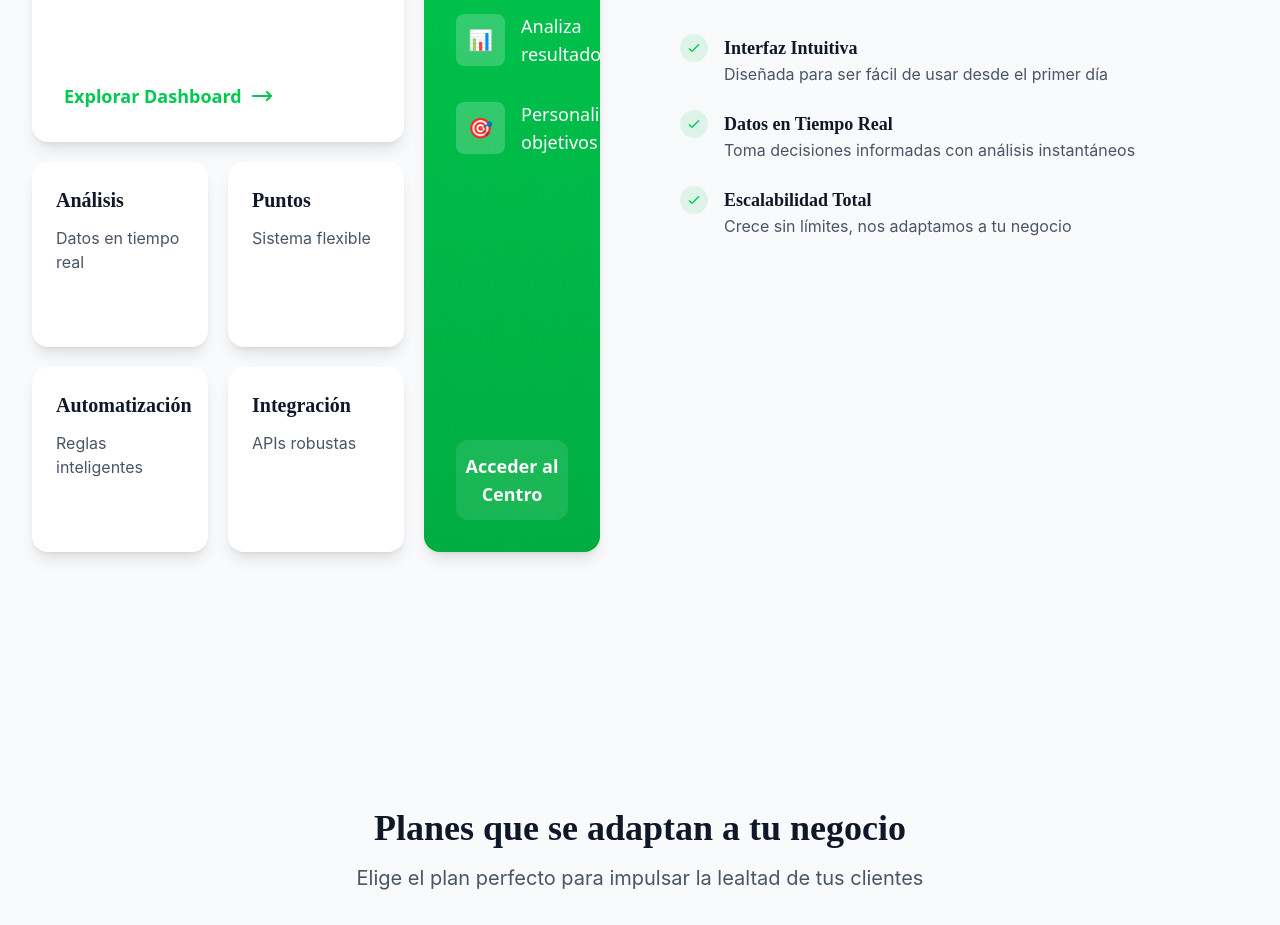
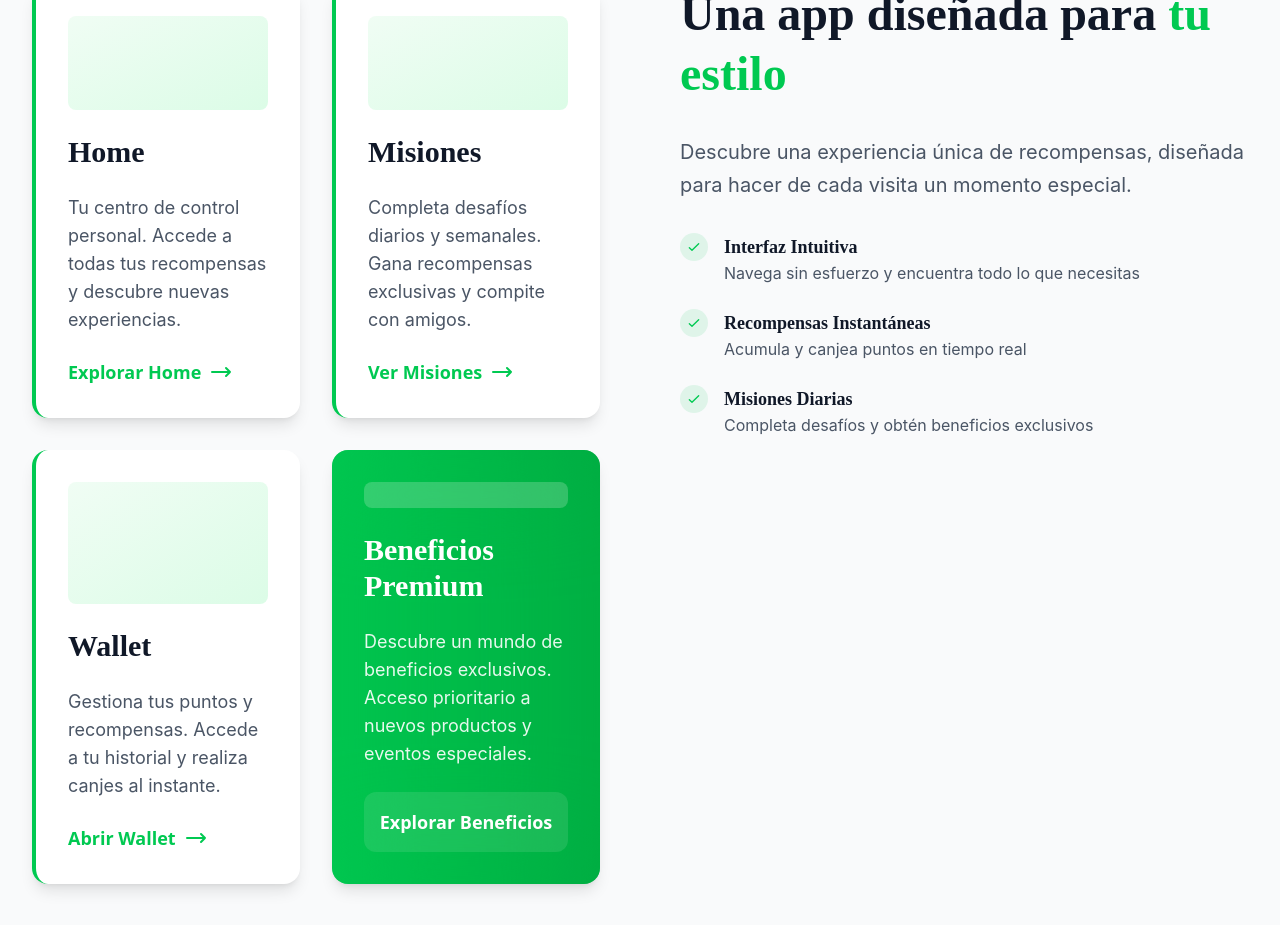
Before and after one commit to EdgarVMora/latte-saas, a React (Vite) app: page / in a window 1280 px wide. Shown: the part 1860-2785 px from the top of the page. Built offline with nearby package versions, Linux system fonts and the light colour scheme.

Commit message:
Redesign the homepage features section with a new layout and focus on user experience

```diff
--- a/src/pages/Home.jsx
+++ b/src/pages/Home.jsx
@@ -42,12 +42,12 @@ const Home = () => {
   return (
     <div>
       {/* Hero Section */}
-      <section className="relative overflow-hidden bg-gray-50 py-20 sm:py-32">
+      <section id="hero" className="relative overflow-hidden bg-gray-50 py-20 sm:py-32">
         <div className="max-w-7xl mx-auto px-4 sm:px-6 lg:px-8">
-          <div className="grid grid-cols-1 lg:grid-cols-2 gap-12 items-center">
+          <div className="grid grid-cols-1 lg:grid-cols-[1.3fr_1.7fr] gap-12 items-center">
             {/* Lado izquierdo - Texto principal */}
             <div className="space-y-8">
-              <h1 className="text-6xl font-bold leading-tight text-gray-900 font-[Poppins]">
+              <h1 className="text-6xl font-bold leading-tight text-gray-900 font-[Poppins] text-center">
                 Recompensas que{' '}
                 <span className="text-green-500">transforman</span> la lealtad
               </h1>
@@ -58,7 +58,7 @@ const Home = () => {
                 <button className="px-8 py-4 bg-green-500 text-white rounded-lg text-lg font-semibold hover:bg-green-600 transition-colors duration-300 shadow-lg hover:shadow-green-500/25">
                   Comienza Gratis
                 </button>
-                <button className="px-8 py-4 border border-gray-300 text-gray-700 rounded-lg text-lg font-semibold hover:bg-gray-200 transition-colors duration-300">
+                <button className="px-6 py-3 border border-gray-300 text-gray-700 rounded-md text-base font-semibold hover:bg-gray-200 transition-colors duration-300">
                   Ver Demo
                 </button>
               </div>
@@ -69,7 +69,7 @@ const Home = () => {
               <img
                 src={starAndGift}
                 alt="Dashboard de Recompensas"
-                className="block w-full max-w-3xl mx-auto object-cover"
+                className="block w-auto max-w-4xl mx-auto object-cover"
               />
             </div>
           </div>
@@ -77,7 +77,7 @@ const Home = () => {
       </section>
 
       {/* Benefits Section */}
-      <section className="bg-white py-20">
+      <section id="funciones" className="bg-white py-20">
         <div className="max-w-7xl mx-auto px-4 sm:px-6 lg:px-8">
           <div className="text-center mb-16">
             <h2 className="text-5xl font-bold text-gray-900 font-[Poppins] mb-4">
@@ -147,24 +147,27 @@ const Home = () => {
         </div>
       </section>
 
-      {/* Sección Cómo Funciona */}
-      <section className="bg-gray-50 py-32">
+      {/* App functionality section */}
+      <section id="beneficios" className="bg-gray-50 py-32">
         <div className="max-w-7xl mx-auto px-4 sm:px-6 lg:px-8">
           <div className="grid grid-cols-1 lg:grid-cols-2 gap-20 items-start">
             {/* Grid del lado izquierdo */}
-            <div className="grid grid-cols-3 grid-rows-4 gap-5 h-[800px]">
-              {/* Panel Principal - Dashboard */}
-              <div className="col-span-2 row-span-2 bg-white rounded-2xl shadow-lg p-8 hover:shadow-xl transition-shadow duration-300 group">
+            <div className="grid grid-cols-2 grid-rows-2 gap-8 h-[900px]">
+              {/* Panel Principal - Home */}
+              <div className="bg-white rounded-2xl shadow-lg p-8 hover:shadow-xl transition-all duration-300 group border-l-4 border-green-500">
                 <div className="h-full flex flex-col">
+                  <div className="w-full h-52 bg-gradient-to-br from-green-50 to-green-100 rounded-lg mb-6 overflow-hidden">
+                    {/* Espacio para imagen de la app */}
+                  </div>
                   <h3 className="text-3xl font-semibold text-gray-900 font-[Poppins] mb-6">
-                    Dashboard Principal
+                    Home
                   </h3>
                   <p className="text-gray-600 font-[Inter] text-lg mb-6">
-                    Visualiza todas tus métricas clave en un solo lugar. Monitorea el engagement y el ROI de tu programa.
+                    Tu centro de control personal. Accede a todas tus recompensas y descubre nuevas experiencias.
                   </p>
                   <div className="mt-auto">
                     <span className="inline-flex items-center text-green-500 font-semibold text-lg group-hover:translate-x-2 transition-transform">
-                      Explorar Dashboard
+                      Explorar Home
                       <svg className="w-6 h-6 ml-2" fill="none" stroke="currentColor" viewBox="0 0 24 24">
                         <path strokeLinecap="round" strokeLinejoin="round" strokeWidth="2" d="M17 8l4 4m0 0l-4 4m4-4H3" />
                       </svg>
@@ -173,80 +176,99 @@ const Home = () => {
                 </div>
               </div>
 
-              {/* Panel Central - Centro de Control */}
-              <div className="row-span-4 col-start-3 bg-gradient-to-b from-green-500 to-green-600 rounded-2xl shadow-lg p-8 text-white relative overflow-hidden group">
-                <div className="absolute inset-0 bg-green-500/20 backdrop-blur-3xl transition-opacity group-hover:opacity-75"></div>
-                <div className="relative z-10 h-full flex flex-col">
-                  <h3 className="text-3xl font-semibold font-[Poppins] mb-8">
-                    Centro de Control
+              {/* Panel Misiones */}
+              <div className="bg-white rounded-2xl shadow-lg p-8 hover:shadow-xl transition-all duration-300 group border-l-4 border-green-500">
+                <div className="h-full flex flex-col">
+                  <div className="w-full h-52 bg-gradient-to-br from-green-50 to-green-100 rounded-lg mb-6 overflow-hidden">
+                    {/* Espacio para imagen de la app */}
+                  </div>
+                  <h3 className="text-3xl font-semibold text-gray-900 font-[Poppins] mb-6">
+                    Misiones
                   </h3>
-                  <ul className="space-y-8">
-                    <li className="flex items-center">
-                      <span className="bg-white/20 p-3 rounded-lg mr-4 text-xl">✨</span>
-                      <span className="text-lg">Configura recompensas</span>
-                    </li>
-                    <li className="flex items-center">
-                      <span className="bg-white/20 p-3 rounded-lg mr-4 text-xl">📊</span>
-                      <span className="text-lg">Analiza resultados</span>
-                    </li>
-                    <li className="flex items-center">
-                      <span className="bg-white/20 p-3 rounded-lg mr-4 text-xl">🎯</span>
-                      <span className="text-lg">Personaliza objetivos</span>
-                    </li>
-                  </ul>
+                  <p className="text-gray-600 font-[Inter] text-lg mb-6">
+                    Completa desafíos diarios y semanales. Gana recompensas exclusivas y compite con amigos.
+                  </p>
                   <div className="mt-auto">
-                    <button className="w-full py-3 bg-white/10 rounded-xl hover:bg-white/20 transition-colors duration-300 text-lg font-semibold">
-                      Acceder al Centro
-                    </button>
+                    <span className="inline-flex items-center text-green-500 font-semibold text-lg group-hover:translate-x-2 transition-transform">
+                      Ver Misiones
+                      <svg className="w-6 h-6 ml-2" fill="none" stroke="currentColor" viewBox="0 0 24 24">
+                        <path strokeLinecap="round" strokeLinejoin="round" strokeWidth="2" d="M17 8l4 4m0 0l-4 4m4-4H3" />
+                      </svg>
+                    </span>
                   </div>
                 </div>
               </div>
 
-              {/* Paneles Fila 3 */}
-              <div className="row-start-3 bg-white rounded-2xl shadow-lg p-6 hover:shadow-xl transition-all duration-300 hover:-translate-y-1">
-                <h4 className="text-xl font-semibold text-gray-900 font-[Poppins] mb-3">Análisis</h4>
-                <p className="text-gray-600 font-[Inter] text-base">Datos en tiempo real</p>
+              {/* Panel Wallet */}
+              <div className="bg-white rounded-2xl shadow-lg p-8 hover:shadow-xl transition-all duration-300 group border-l-4 border-green-500">
+                <div className="h-full flex flex-col">
+                  <div className="w-full h-52 bg-gradient-to-br from-green-50 to-green-100 rounded-lg mb-6 overflow-hidden">
+                    {/* Espacio para imagen de la app */}
+                  </div>
+                  <h3 className="text-3xl font-semibold text-gray-900 font-[Poppins] mb-6">
+                    Wallet
+                  </h3>
+                  <p className="text-gray-600 font-[Inter] text-lg mb-6">
+                    Gestiona tus puntos y recompensas. Accede a tu historial y realiza canjes al instante.
+                  </p>
+                  <div className="mt-auto">
+                    <span className="inline-flex items-center text-green-500 font-semibold text-lg group-hover:translate-x-2 transition-transform">
+                      Abrir Wallet
+                      <svg className="w-6 h-6 ml-2" fill="none" stroke="currentColor" viewBox="0 0 24 24">
+                        <path strokeLinecap="round" strokeLinejoin="round" strokeWidth="2" d="M17 8l4 4m0 0l-4 4m4-4H3" />
+                      </svg>
+                    </span>
+                  </div>
+                </div>
               </div>
 
-              <div className="row-start-3 bg-white rounded-2xl shadow-lg p-6 hover:shadow-xl transition-all duration-300 hover:-translate-y-1">
-                <h4 className="text-xl font-semibold text-gray-900 font-[Poppins] mb-3">Puntos</h4>
-                <p className="text-gray-600 font-[Inter] text-base">Sistema flexible</p>
+              {/* Panel Beneficios */}
+              <div className="bg-gradient-to-r from-green-500 to-green-600 rounded-2xl shadow-lg p-8 text-white relative overflow-hidden group">
+                <div className="absolute inset-0 bg-green-500/20 backdrop-blur-3xl transition-opacity group-hover:opacity-75"></div>
+                <div className="relative z-10 h-full flex flex-col">
+                  <div className="w-full h-52 bg-white/20 rounded-lg mb-6 backdrop-blur-xl">
+                    {/* Espacio para imagen de la app */}
                   </div>
-
-              {/* Paneles Fila 4 */}
-              <div className="row-start-4 bg-white rounded-2xl shadow-lg p-6 hover:shadow-xl transition-all duration-300 hover:-translate-y-1">
-                <h4 className="text-xl font-semibold text-gray-900 font-[Poppins] mb-3">Automatización</h4>
-                <p className="text-gray-600 font-[Inter] text-base">Reglas inteligentes</p>
+                  <h3 className="text-3xl font-semibold font-[Poppins] mb-6">
+                    Beneficios Premium
+                  </h3>
+                  <p className="text-lg font-[Inter] mb-6 text-white/90">
+                    Descubre un mundo de beneficios exclusivos. Acceso prioritario a nuevos productos y eventos especiales.
+                  </p>
+                  <div className="mt-auto">
+                    <button className="w-full py-4 bg-white/10 rounded-xl hover:bg-white/20 transition-colors duration-300 text-lg font-semibold backdrop-blur-xl">
+                      Explorar Beneficios
+                    </button>
                   </div>
-
-              <div className="row-start-4 bg-white rounded-2xl shadow-lg p-6 hover:shadow-xl transition-all duration-300 hover:-translate-y-1">
-                <h4 className="text-xl font-semibold text-gray-900 font-[Poppins] mb-3">Integración</h4>
-                <p className="text-gray-600 font-[Inter] text-base">APIs robustas</p>
+                </div>
               </div>
             </div>
 
             {/* Contenido del lado derecho */}
             <div className="lg:sticky lg:top-32 space-y-8 max-w-xl">
               <h2 className="text-5xl font-bold text-gray-900 font-[Poppins] leading-tight">
-                Diseñado para hacer crecer tu{' '}
-                <span className="text-green-500">programa de lealtad</span>
+                Una app diseñada para{' '}
+                <span className="relative">
+                  <span className="relative z-10 text-green-500">tu estilo</span>
+                  <span className="absolute inset-0 bg-green-500/10 blur-lg"></span>
+                </span>
               </h2>
               <p className="text-xl text-gray-600 font-[Inter] leading-relaxed">
-                Nuestra plataforma integra todas las herramientas que necesitas para crear y escalar tu programa de recompensas.
+                Descubre una experiencia única de recompensas, diseñada para hacer de cada visita un momento especial.
               </p>
               <div className="space-y-6">
                 {[
                   {
                     title: 'Interfaz Intuitiva',
-                    description: 'Diseñada para ser fácil de usar desde el primer día'
+                    description: 'Navega sin esfuerzo y encuentra todo lo que necesitas'
                   },
                   {
-                    title: 'Datos en Tiempo Real',
-                    description: 'Toma decisiones informadas con análisis instantáneos'
+                    title: 'Recompensas Instantáneas',
+                    description: 'Acumula y canjea puntos en tiempo real'
                   },
                   {
-                    title: 'Escalabilidad Total',
-                    description: 'Crece sin límites, nos adaptamos a tu negocio'
+                    title: 'Misiones Diarias',
+                    description: 'Completa desafíos y obtén beneficios exclusivos'
                   }
                 ].map((feature, index) => (
                   <div key={index} className="flex items-start">
@@ -270,11 +292,15 @@ const Home = () => {
       </section>
 
       {/* Planes */}
-            <section className="bg-gray-50 py-32">
+      <section id="planes" className="bg-gray-50 py-32">
         <div className="max-w-7xl mx-auto px-4 sm:px-6 lg:px-8">
           <div className="text-center mb-16">
-            <h2 className="text-4xl font-bold text-gray-900 font-[Poppins] mb-4">
-              Planes que se adaptan a tu negocio
+            <h2 className="text-4xl font-bold text-gray-900 font-[Poppins] leading-tight mb-5">
+                  Planes que se adaptan a{' '}
+                  <span className="relative">
+                    <span className="relative z-10 text-green-500">tu negocio</span>
+                    <span className="absolute inset-0 bg-green-500/10 blur-lg"></span>
+                  </span>
                 </h2>
             <p className="text-xl text-gray-600 font-[Inter]">
               Elige el plan perfecto para impulsar la lealtad de tus clientes
@@ -377,22 +403,22 @@ const Home = () => {
       </section>
 
       {/* Reviews */}
-      <section className="bg-white py-32 overflow-hidden">
+      <section id="testimonios" className="bg-white py-32 overflow-hidden">
         <div className="max-w-7xl mx-auto px-4 sm:px-6 lg:px-8">
           <div className="grid grid-cols-1 lg:grid-cols-2 gap-16 items-center">
             {/* Left side - Image */}
-            <div className="relative flex items-center justify-center">
+            <div className="relative w-full h-full">
               <img
                 src={peopleComment}
                 alt="Design Illustration"
-                className="block w-full max-w-3xl mx-auto object-cover"
+                className="w-full h-full object-cover"
               />
             </div>
 
             {/* Right side - Content */}
             <div className="space-y-12">
               <div>
-                <h2 className="text-4xl font-bold text-gray-900 font-[Poppins] leading-tight">
+                <h2 className="text-5xl font-bold text-gray-900 font-[Poppins] leading-tight">
                   Voces que{' '}
                   <span className="relative">
                     <span className="relative z-10 text-green-500">inspiran</span>
@@ -550,60 +576,85 @@ const Home = () => {
         </div>
       </section>
 
-      {/* Preguntas Frecuentes */}
-      <section className="bg-white py-32">
-        <div className="max-w-3xl mx-auto px-4 sm:px-6 lg:px-8">
-          <div className="text-center mb-16">
-            <h2 className="text-4xl font-bold text-gray-900 font-[Poppins] mb-4">
-              Preguntas Frecuentes
+      {/* FAQ Section */}
+      <section id="faq" className="bg-white py-32">
+        <div className="max-w-4xl mx-auto px-4 sm:px-6 lg:px-8">
+          <div className="text-center mb-20">
+            <h2 className="text-5xl font-bold text-gray-900 font-[Poppins] mb-6">
+              Resolvemos tus{' '}
+              <span className="relative">
+                <span className="relative z-10 text-green-500">inquietudes</span>
+                <span className="absolute inset-0 bg-green-500/10 blur-lg"></span>
+              </span>
             </h2>
-            <p className="text-xl text-gray-600 font-[Inter]">
-              Todo lo que necesitas saber sobre nuestra plataforma
+            <p className="text-xl text-gray-600 font-[Inter] max-w-2xl mx-auto">
+              Todo lo que necesitas saber para comenzar tu viaje con nosotros
             </p>
           </div>
 
-          <div className="space-y-4">
+          <div className="space-y-6">
             {[
               {
                 question: '¿Cómo funciona el programa de recompensas?',
-                answer: 'Nuestro programa permite a tus clientes acumular puntos por cada compra, los cuales pueden canjear por recompensas personalizadas. Tú defines las reglas y los premios.'
+                answer: 'Nuestro programa permite a tus clientes acumular puntos por cada compra, los cuales pueden canjear por recompensas personalizadas. Tú defines las reglas y los premios.',
               },
               {
                 question: '¿Cuánto tiempo toma la implementación?',
-                answer: 'La implementación básica toma menos de 1 hora. Para integraciones más complejas con sistemas existentes, nuestro equipo te guiará en el proceso que típicamente toma 1-2 días.'
+                answer: 'La implementación básica toma menos de 1 hora. Para integraciones más complejas con sistemas existentes, nuestro equipo te guiará en el proceso que típicamente toma 1-2 días.',
               },
               {
                 question: '¿Puedo personalizar las recompensas?',
-                answer: 'Sí, tienes control total sobre las recompensas. Puedes crear diferentes niveles, establecer múltiples tipos de beneficios y ajustar las reglas según tus necesidades.'
+                answer: 'Sí, tienes control total sobre las recompensas. Puedes crear diferentes niveles, establecer múltiples tipos de beneficios y ajustar las reglas según tus necesidades.',
               },
               {
                 question: '¿Qué tipo de soporte ofrecen?',
-                answer: 'Ofrecemos soporte por email 24/7 para todos los planes. Los planes Profesional y Empresarial incluyen soporte prioritario y acceso a un gerente de cuenta dedicado.'
+                answer: 'Ofrecemos soporte por email 24/7 para todos los planes. Los planes Profesional y Empresarial incluyen soporte prioritario y acceso a un gerente de cuenta dedicado.',
               },
               {
                 question: '¿Puedo cambiar de plan más adelante?',
-                answer: 'Sí, puedes actualizar o cambiar tu plan en cualquier momento. Los cambios se reflejarán en tu próximo ciclo de facturación.'
+                answer: 'Sí, puedes actualizar o cambiar tu plan en cualquier momento. Los cambios se reflejarán en tu próximo ciclo de facturación.',
               }
             ].map((faq, index) => (
               <div key={index} className="group">
                 <button
-                  className="w-full flex items-center justify-between p-6 bg-gray-50 rounded-xl text-left hover:bg-gray-100 transition-colors duration-300"
+                  className="w-full flex items-center justify-between p-8 bg-gray-50 rounded-2xl text-left transition-all duration-500 ease-in-out hover:bg-gradient-to-r hover:from-white hover:to-green-50 group-hover:shadow-lg"
                   onClick={() => {
+                    const allAnswers = document.querySelectorAll('[id^="answer-"]');
+                    allAnswers.forEach((answer, i) => {
+                      if (i !== index) {
+                        answer.classList.add('hidden', 'opacity-0', 'scale-95');
+                      }
+                    });
                     const answer = document.getElementById(`answer-${index}`);
                     if (answer) {
                       answer.classList.toggle('hidden');
+                      answer.classList.toggle('scale-95');
+                      answer.classList.toggle('opacity-0');
                     }
                   }}
                 >
-                  <span className="text-lg font-semibold text-gray-900 font-[Poppins]">
+                  <div className="flex items-center space-x-4">
+                    <span className="text-2xl">{faq.icon}</span>
+                    <span className="text-xl font-semibold text-gray-900 font-[Poppins] group-hover:text-green-500 transition-colors duration-300">
                       {faq.question}
                     </span>
-                  <svg className="w-6 h-6 text-gray-400" fill="none" stroke="currentColor" viewBox="0 0 24 24">
+                  </div>
+                  <svg
+                    className="w-6 h-6 text-gray-400 transform transition-transform duration-500 ease-in-out group-hover:text-green-500 group-hover:rotate-180"
+                    fill="none"
+                    stroke="currentColor"
+                    viewBox="0 0 24 24"
+                  >
                     <path strokeLinecap="round" strokeLinejoin="round" strokeWidth="2" d="M19 9l-7 7-7-7" />
                   </svg>
                 </button>
-                <div id={`answer-${index}`} className="hidden text-base text-gray-600 font-[Inter]">
+                <div
+                  id={`answer-${index}`}
+                  className="hidden opacity-0 scale-95 transform transition-all duration-300 ease-in-out overflow-hidden"
+                >
+                  <div className="p-8 text-lg text-gray-600 font-[Inter] bg-gradient-to-b from-white to-gray-50 rounded-2xl mt-2 border-l-4 border-green-500">
                     {faq.answer}
+                  </div>
                 </div>
               </div>
             ))}
```
Lines whose indentation alone changed are shown as unchanged.
